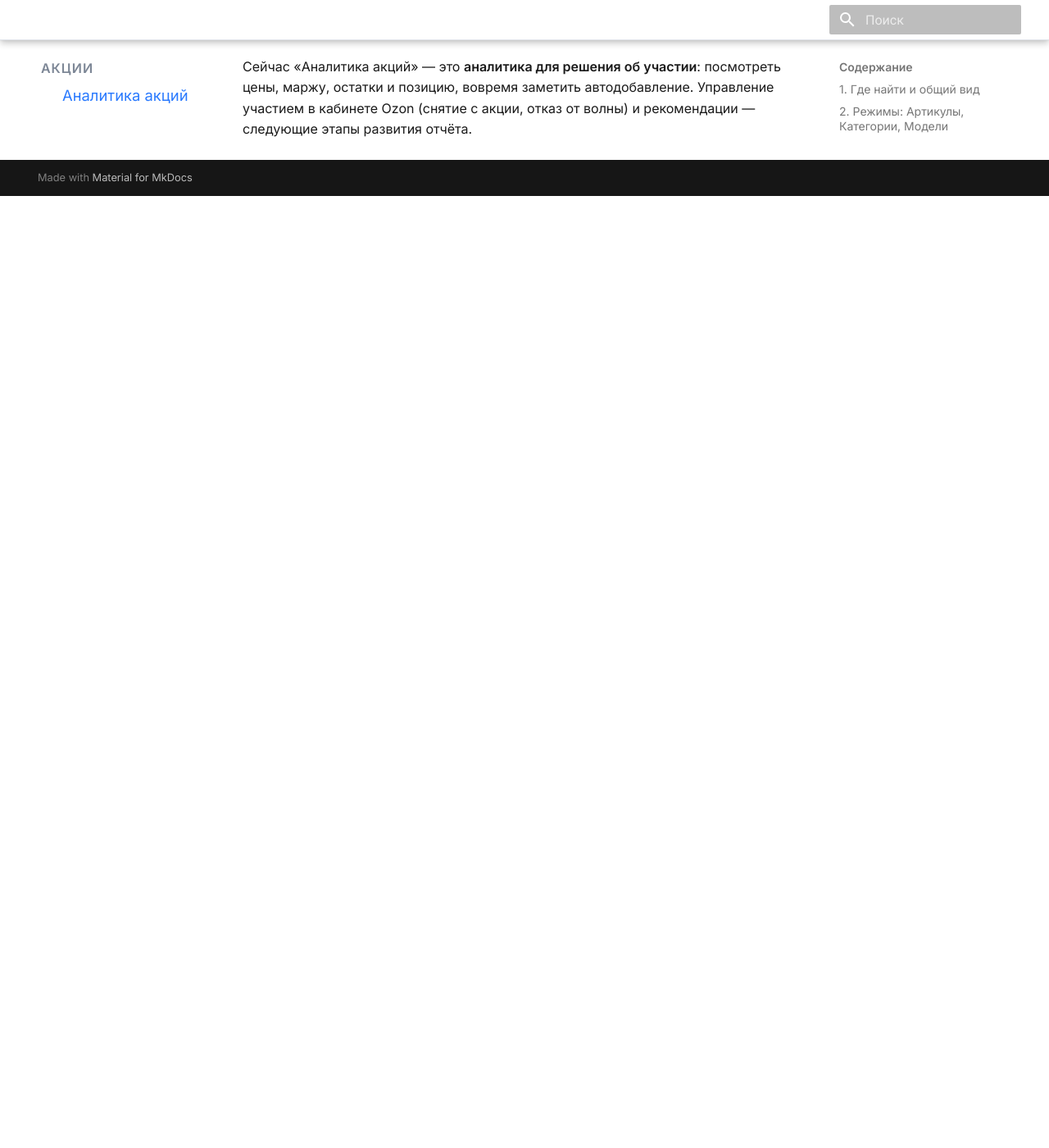
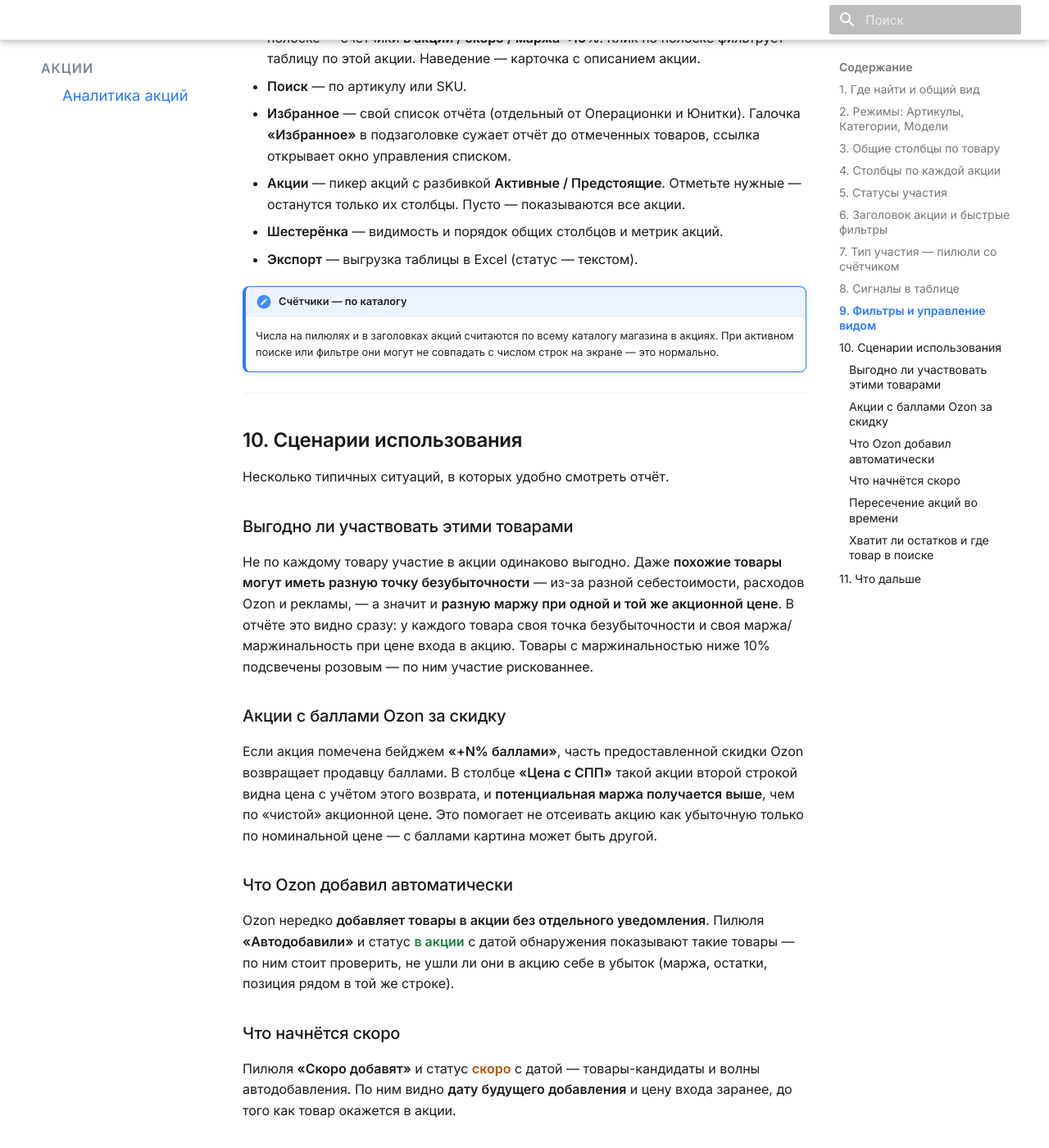
Before and after one commit to GitHubJackPerson/stpulse-docs, an MkDocs documentation site: the page built from docs/promos/actions.md, in a window 1280 px wide and 1400 px high, scrolled down 4743 px. Shown: the whole window at 82% size. Built offline with MkDocs 1.6.1 and Material for MkDocs 9.7.7, drawn with Linux system fonts in a browser that asks for light colours; before the commit the page ends 4982 px from its top, so only the background shows below that; some of the changed text lies outside the part shown.

Commit message:
docs(promos): акции — сценарии использования, таймлайн, бейдж баллов, метрики акции

```diff
--- a/docs/promos/actions.md
+++ b/docs/promos/actions.md
@@ -62,15 +62,19 @@
 |---|---|
 | **Статус** | Участвует товар в акции, кандидат или волна автодобавления (см. ниже) |
 | **Буст** | Процент буста видимости — **только для акций «Эластичный бустинг»** |
-| **Текущая цена** | Ваша текущая цена |
-| **Новая цена** | Цена входа в акцию, которую предлагает Ozon, и процент снижения |
-| **Маржа** | Маржа и маржинальность при акционной цене (от точки безубыточности) |
+| **Цена по акции** | Текущая цена продажи товара с учётом действующих акций (жирным) |
+| **Новая цена** | Цена входа в акцию, которую требует Ozon, и процент изменения к текущей цене |
+| **Маржа, ₽** | Маржа и маржинальность при акционной цене (от точки безубыточности) |
+| **Цена с СПП** | Акционная цена с учётом соинвеста партнёров и баллов Ozon (серым). Для акций «баллы за скидки» — второй строкой цена с возвратом баллами продавцу |
 | **Кол-во в акции** | Сколько единиц товара заявлено в акции (∞ — без ограничения) |
 
 Порядок и видимость метрик акции задаются **шестерёнкой** — они применяются одинаково внутри каждой акции.
 
 !!! tip "Цена входа в акцию"
     «Новая цена» — это цена, при которой товар попадёт в акцию. Она показывается и у кандидатов, и у уже участвующих, поэтому можно заранее оценить, во что обойдётся участие.
+
+!!! info "Акции с баллами Ozon за скидку"
+    Часть акций даёт продавцу **бонусные баллы за предоставленную скидку**. Такая акция помечена зелёным бейджем **«+N% баллами»** в заголовке. В столбце **«Цена с СПП»** для неё второй строкой показана цена с учётом возврата баллов — она выше «чистой» акционной, поэтому и **потенциальная маржа выше**: часть скидки Ozon компенсирует баллами.
 
 ---
 
@@ -96,7 +100,9 @@
 
 Все три бейджа **кликабельны**: нажмите — и таблица покажет только соответствующие товары именно этой акции (участвующих / кандидатов / низкомаржинальных). Повторный клик по бейджу или пилюля **«Все»** возвращают полный список акций.
 
-Наведите курсор на **название акции** — во всплывающей подсказке видно тип акции, статус, даты и заморозку цен. Подсказки есть и на заголовках столбцов-метрик.
+Акции с бонусными баллами Ozon за скидку помечены зелёным бейджем **«+N% баллами»** (см. раздел про столбцы акции).
+
+Наведите курсор на **название акции** — откроется подробная карточка: тип акции, статус, даты, заморозка цен, бонусы и **описание акции от Ozon**. Подсказки есть и на заголовках столбцов-метрик.
 
 ---
 
@@ -122,6 +128,7 @@
 
 В тулбаре и шапке:
 
+- **Таймлайн акций** (кнопка-график слева) — разворачивает диаграмму Ганта под тулбаром: все акции магазина за 2 месяца на одной шкале. Видно, что идёт сейчас и что начнётся скоро, как акции пересекаются во времени; на каждой полоске — счётчики **в акции / скоро / маржа &lt;10%**. Клик по полоске фильтрует таблицу по этой акции. Наведение — карточка с описанием акции.
 - **Поиск** — по артикулу или SKU.
 - **Избранное** — свой список отчёта (отдельный от Операционки и Юнитки). Галочка **«Избранное»** в подзаголовке сужает отчёт до отмеченных товаров, ссылка открывает окно управления списком.
 - **Акции** — пикер акций с разбивкой **Активные / Предстоящие**. Отметьте нужные — останутся только их столбцы. Пусто — показываются все акции.
@@ -133,6 +140,36 @@
 
 ---
 
-## 10. Что дальше
+## 10. Сценарии использования
+
+Несколько типичных ситуаций, в которых удобно смотреть отчёт.
+
+### Выгодно ли участвовать этими товарами
+
+Не по каждому товару участие в акции одинаково выгодно. Даже **похожие товары могут иметь разную точку безубыточности** — из-за разной себестоимости, расходов Ozon и рекламы, — а значит и **разную маржу при одной и той же акционной цене**. В отчёте это видно сразу: у каждого товара своя точка безубыточности и своя маржа/маржинальность при цене входа в акцию. Товары с маржинальностью ниже 10% подсвечены розовым — по ним участие рискованнее.
+
+### Акции с баллами Ozon за скидку
+
+Если акция помечена бейджем **«+N% баллами»**, часть предоставленной скидки Ozon возвращает продавцу баллами. В столбце **«Цена с СПП»** такой акции второй строкой видна цена с учётом этого возврата, и **потенциальная маржа получается выше**, чем по «чистой» акционной цене. Это помогает не отсеивать акцию как убыточную только по номинальной цене — с баллами картина может быть другой.
+
+### Что Ozon добавил автоматически
+
+Ozon нередко **добавляет товары в акции без отдельного уведомления**. Пилюля **«Автодобавили»** и статус <span style="color:#15803d"><b>в акции</b></span> с датой обнаружения показывают такие товары — по ним стоит проверить, не ушли ли они в акцию себе в убыток (маржа, остатки, позиция рядом в той же строке).
+
+### Что начнётся скоро
+
+Пилюля **«Скоро добавят»** и статус <span style="color:#b45309"><b>скоро</b></span> с датой — товары-кандидаты и волны автодобавления. По ним видно **дату будущего добавления** и цену входа заранее, до того как товар окажется в акции.
+
+### Пересечение акций во времени
+
+**Таймлайн** (кнопка-график) показывает все акции на одной шкале за 2 месяца — удобно, когда акций много и они накладываются: видно, что идёт одновременно и что начнётся следующим. Клик по полоске сразу оставляет в таблице товары этой акции.
+
+### Хватит ли остатков и где товар в поиске
+
+Рядом с ценами и маржой в тех же строках — **остаток к продаже** и **позиция в поиске**. Это контекст к решению: даже выгодная по марже акция не поможет, если товара мало на складе или он далеко в выдаче.
+
+---
+
+## 11. Что дальше
 
 Сейчас «Аналитика акций» — это **аналитика для решения об участии**: посмотреть цены, маржу, остатки и позицию, вовремя заметить автодобавление. Управление участием в кабинете Ozon (снятие с акции, отказ от волны) и рекомендации — следующие этапы развития отчёта.
```
